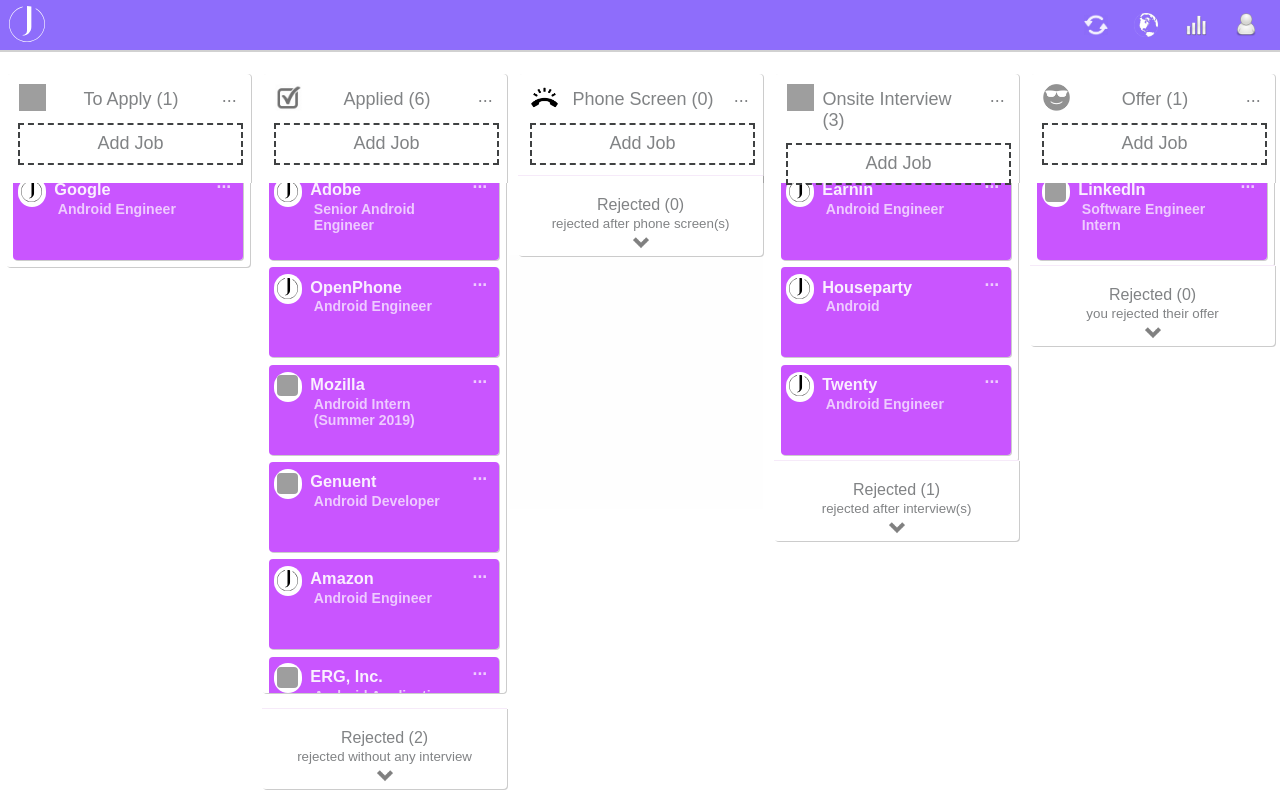
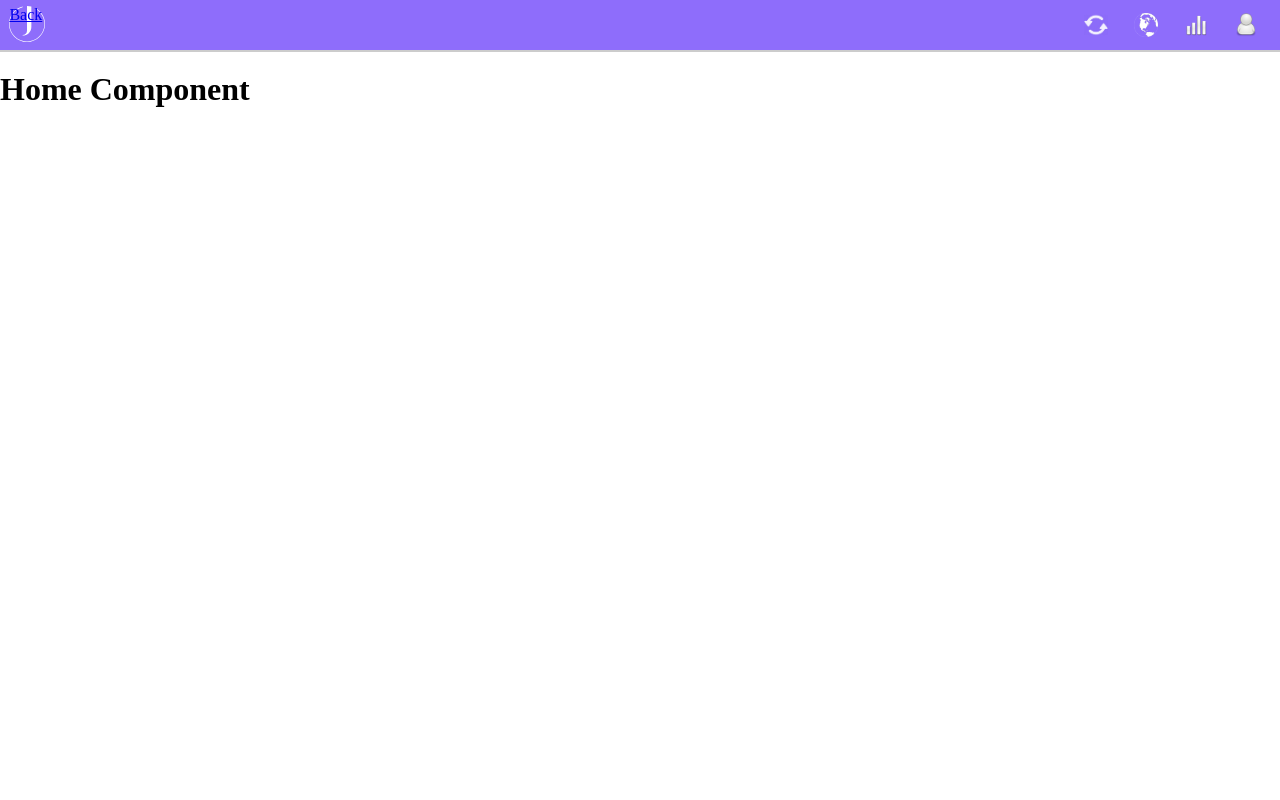
Before and after one commit to job-hax/frontend, a React app: page / in a window 1280 px wide. Built offline with nearby package versions, Linux system fonts and the light colour scheme; grey boxes are pictures that could not be loaded.

Commit message:
added route support

```diff
--- a/package.json
+++ b/package.json
@@ -29,5 +29,6 @@
     "webpack-dev-server": "^3.1.14"
   },
   "dependencies": {
+    "react-router-dom": "^4.3.1"
   }
 }
--- a/src/components/App/App.jsx
+++ b/src/components/App/App.jsx
@@ -1,6 +1,8 @@
 import React, {Component} from "react";
+import {BrowserRouter as Router, Route} from "react-router-dom";
 import Header from '../Header/Header.jsx';
 import Dashboard from '../Dashboard/Dashboard.jsx';
+import Home from '../Home/Home.jsx';
 
 import './style.scss'
 
@@ -14,11 +16,13 @@
 
   render() {
     return (
-      <div className="main-container">
-        <Header/>
-        <Dashboard/>
-      </div>
-
+      <Router>
+        <div className="main-container">
+          <Header/>
+          <Route path="/dashboard" component={Dashboard}/>
+          <Route exact path="/" component={Home}/>
+        </div>
+      </Router>
     );
   }
 }
--- a/src/components/App/style.scss
+++ b/src/components/App/style.scss
@@ -4,6 +4,7 @@
   background-color: rgb(255, 255, 255);
   box-sizing: border-box;
 }
+
 .main-container {
   height: 92vh;
 }
--- a/src/components/Header/Header.jsx
+++ b/src/components/Header/Header.jsx
@@ -1,4 +1,5 @@
-import React, {Component} from "react";
+import React, {Component} from 'react';
+import {Link} from 'react-router-dom';
 
 import './style.scss'
 
@@ -7,18 +8,29 @@
     return (
       <div className="header-container">
         <div className="jobhaxlogo">
+          <Link to="/">
+            Back
+          </Link>
         </div>
         <div className="header-icon general">
+          <Link to="/test1/">
             <img src="../../src/assets/icons/syncicon.png"></img>
+          </Link>
         </div>
         <div className="header-icon general">
+          <Link to="/test1/">
             <img src="../../src/assets/icons/globe.png"></img>
+          </Link>
         </div>
         <div className="header-icon general">
+          <Link to="/dashboard">
             <img src="../../src/assets/icons/metricsicon.png"></img>
+          </Link>
         </div>
         <div className="header-icon user-icon">
+          <Link to="/test1/">
             <img src="../../src/assets/icons/usericon.png"></img>
+          </Link>
         </div>
       </div>
   );
--- /dev/null
+++ b/src/components/Home/Home.jsx
@@ -0,0 +1,15 @@
+import React, {Component} from 'react';
+
+import './style.scss'
+
+class Home extends Component {
+  render() {
+    return (
+      <div className="home-container">
+        <h1>Home Component</h1>
+      </div>
+    );
+  }
+}
+
+export default Home;
--- a/webpack.config.js
+++ b/webpack.config.js
@@ -52,5 +52,8 @@
       template: "./src/index.html",
       filename: "./index.html"
     })
-  ]
+  ],
+  devServer: {
+    historyApiFallback: true
+  }
 };
```
Also changed, not shown: src/components/Dashboard/Dashboard.jsx (line endings or trailing spaces), src/components/Home/style.scss (added), 1 other file (tests, documents, lock files or other folders). Lines whose indentation alone changed are shown as unchanged.
